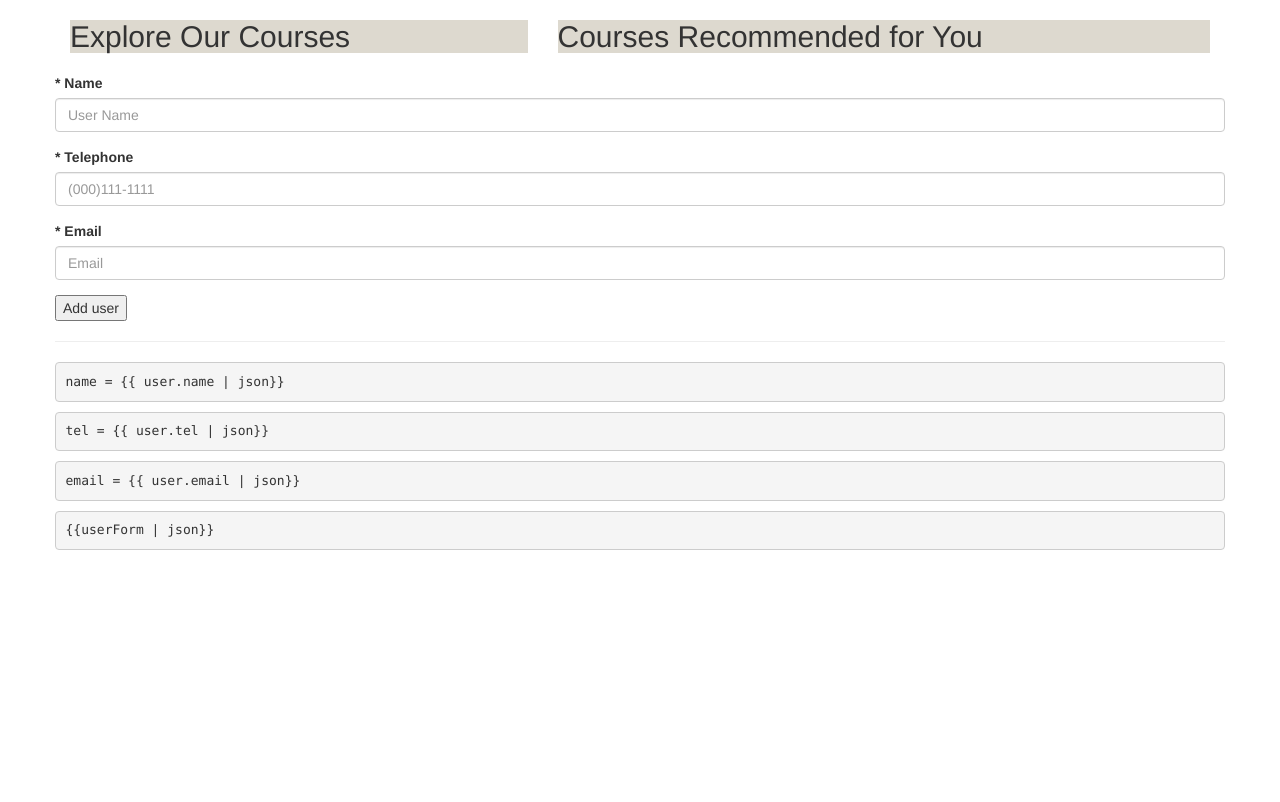
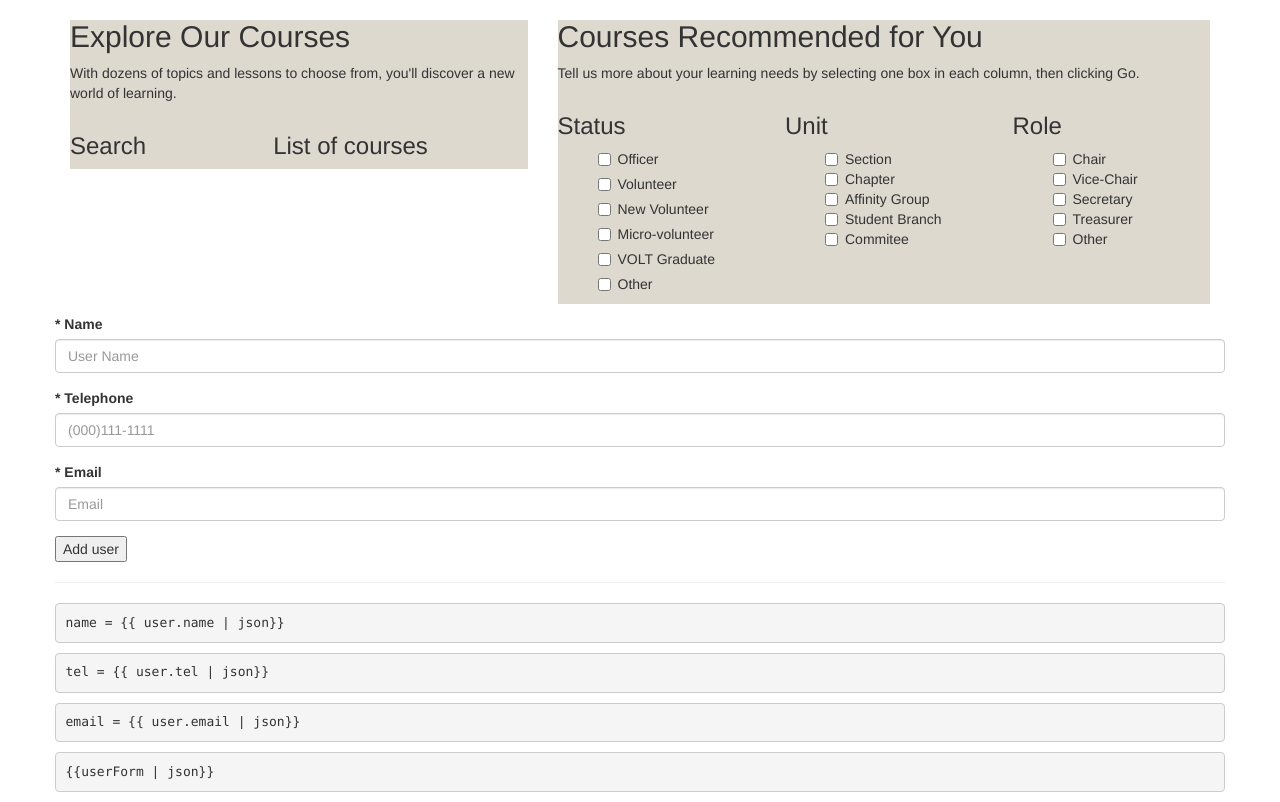
Before and after one commit to am-worx/pool-project, a website: page src/angular1.html in a window 1280 px wide. Drawn offline with nearby package versions, Linux system fonts and the light colour scheme; some packages are replaced by stand-ins of ours; files that its build step writes are made by us from their sources; no server answers.

Commit message:
checkbox form

```diff
--- a/src/angular1.html
+++ b/src/angular1.html
@@ -20,14 +20,75 @@
 
   <div class="container">
     <div class="row">
+
       <div class="col-md-5">
         <div class="coffee-milk">
           <h2>Explore Our Courses</h2>
+          <p class="title-text">With dozens of topics and lessons to choose from, you'll discover a new world of learning.</p>
+          <div class="row">
+            <div class="col-md-5">
+              <h3 class="col-title">Search</h3>
+            </div>
+            <div class="col-md-7">
+              <h3 class="col-title">List of courses</h3>
+            </div>
+          </div>
         </div>
       </div>
+
       <div class="col-md-7">
         <div class="coffee-milk">
           <h2>Courses Recommended for You</h2>
+          <p class="title-text">Tell us more about your learning needs by selecting one box in each column, then clicking Go.</p>
+          <div class="row">
+            <div class="col-md-4">
+              <h3 class="col-header">Status</h3>
+              <ul>
+                <li class="checkbox">
+                  <div><label><input type="checkbox">Officer</label></div>
+                </li>
+                <li class="checkbox">
+                  <div><label><input type="checkbox">Volunteer</label></div>
+                </li>
+                <li class="checkbox">
+                  <div><label><input type="checkbox">New Volunteer</label></div>
+                </li>
+                <li class="checkbox">
+                  <div><label><input type="checkbox">Micro-volunteer</label></div>
+                </li>
+                <li class="checkbox">
+                  <div><label><input type="checkbox">VOLT Graduate</label></div>
+                </li>
+                <li class="checkbox">
+                  <div><label><input type="checkbox">Other</label></div>
+                </li>
+              </ul>
+            </div>
+            <div class="col-md-4">
+              <h3 class="col-header">Unit</h3>
+              <ul>
+                <li class="checkbox">
+                  <div><label><input type="checkbox">Section</label></div>
+                  <div><label><input type="checkbox">Chapter</label></div>
+                  <div><label><input type="checkbox">Affinity Group</label></div>
+                  <div><label><input type="checkbox">Student Branch</label></div>
+                  <div><label><input type="checkbox">Commitee</label></div>
+                </li>
+              </ul>
+            </div>
+            <div class="col-md-4">
+              <h3 class="col-header">Role</h3>
+              <ul>
+                <li class="checkbox">
+                  <div><label><input type="checkbox">Chair</label></div>
+                  <div><label><input type="checkbox">Vice-Chair</label></div>
+                  <div><label><input type="checkbox">Secretary</label></div>
+                  <div><label><input type="checkbox">Treasurer</label></div>
+                  <div><label><input type="checkbox">Other</label></div>
+                </li>
+              </ul>
+            </div>
+          </div>
         </div>
       </div>
     </div>
```
